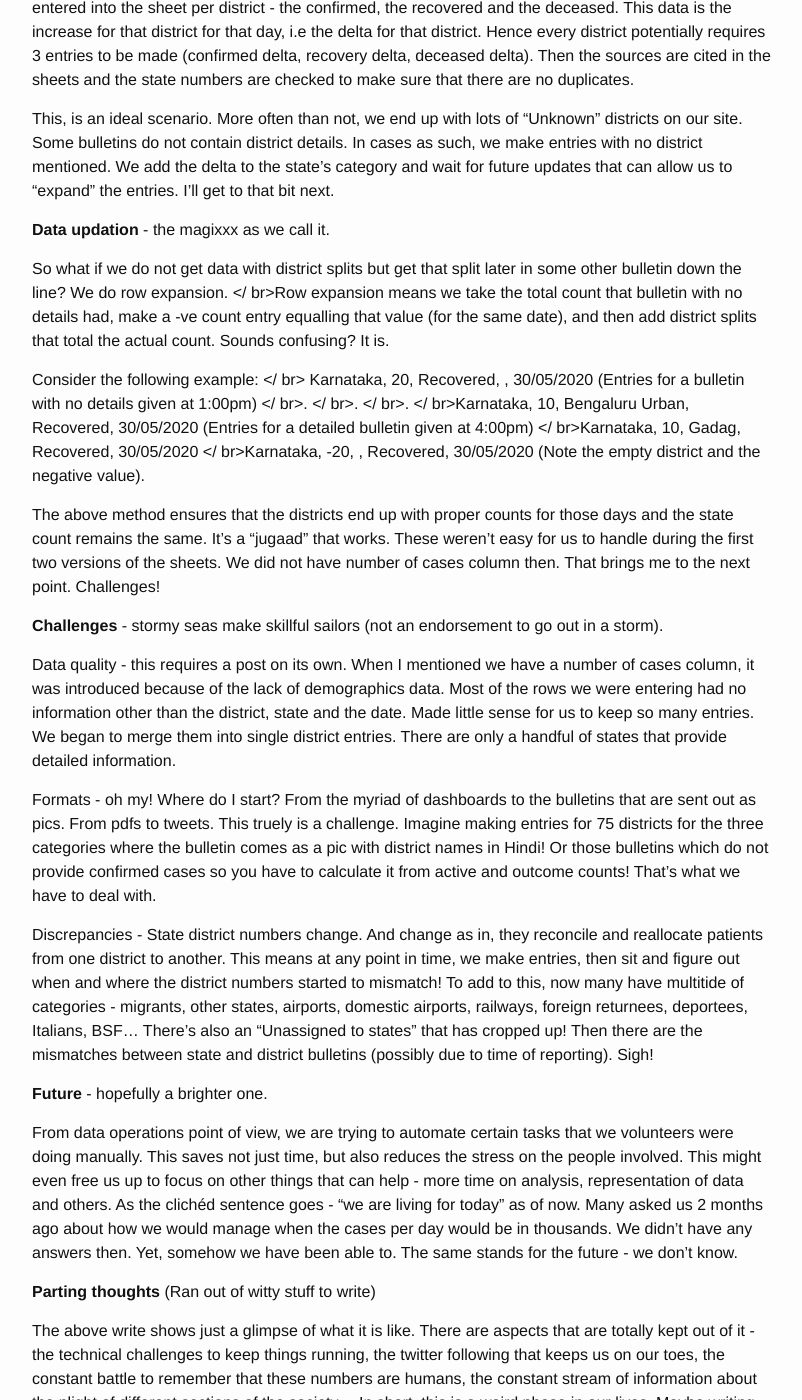
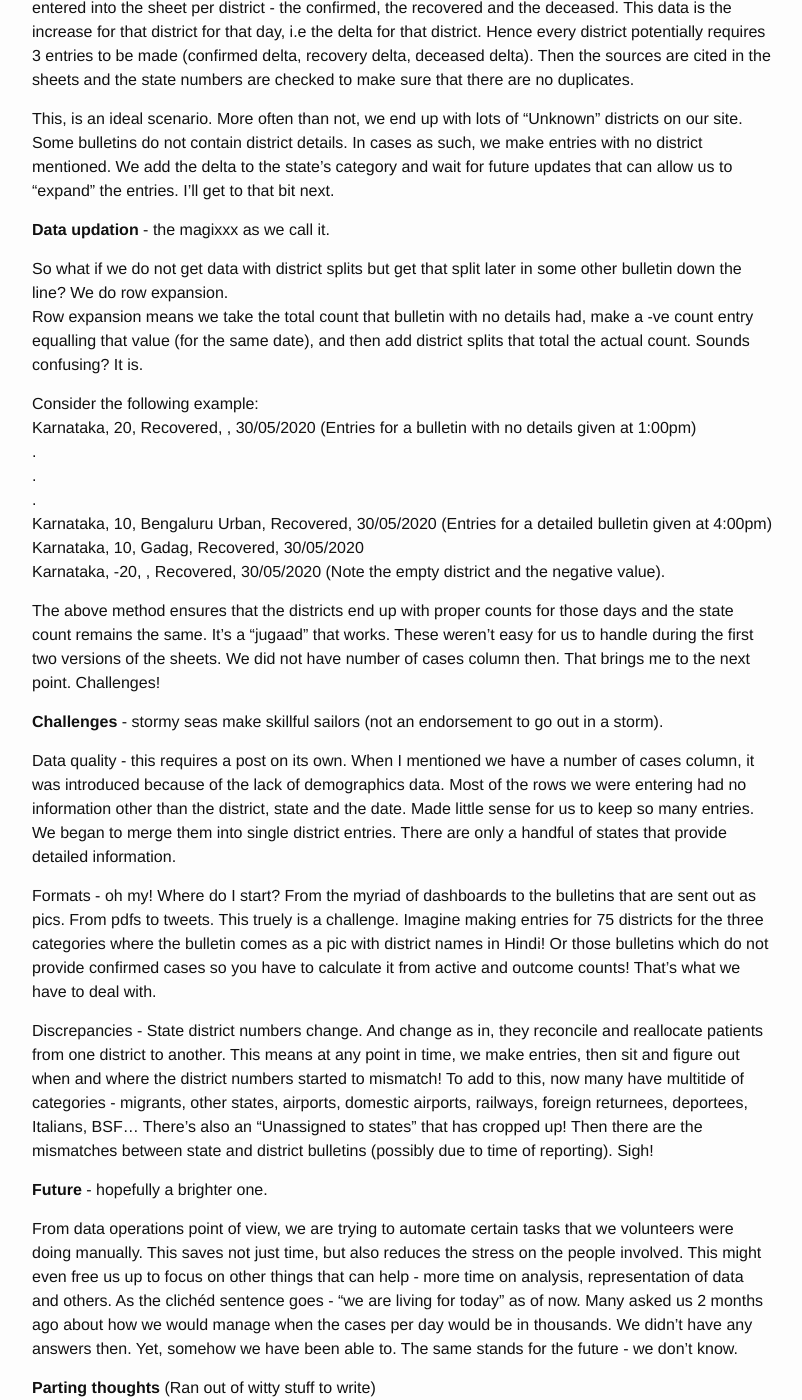
Before and after one commit to covid19india/blog, a Jekyll site: the page built from _posts/2020-05-31-dataopsworkflow.md, in a window 1280 px wide and 1400 px high, scrolled down 648 px. Shown: the whole window, without its empty margins (238-1040 px from the left). Built offline with Jekyll 4.4.1, drawn with Linux system fonts in a browser that asks for light colours; some of the changed text lies outside the part shown.

Commit message:
Update 2020-05-31-dataopsworkflow.md

```diff
--- a/_posts/2020-05-31-dataopsworkflow.md
+++ b/_posts/2020-05-31-dataopsworkflow.md
@@ -20,16 +20,16 @@ This, is an ideal scenario. More often than not, we end up with lots of "Unknown
 <b>Data updation</b> - the magixxx as we call it.
 
 So what if we do not get data with district splits but get that split later in some other bulletin down the line? We do row expansion.
-</ br>Row expansion means we take the total count that bulletin with no details had, make a -ve count entry equalling that value (for the same date), and then add district splits that total the actual count. Sounds confusing? It is.
+<br/>Row expansion means we take the total count that bulletin with no details had, make a -ve count entry equalling that value (for the same date), and then add district splits that total the actual count. Sounds confusing? It is.
 
-Consider the following example: </ br>
+Consider the following example: <br/>
 Karnataka, 20, Recovered, , 30/05/2020 (Entries for a bulletin with no details given at 1:00pm)
-</ br>.
-</ br>.
-</ br>.
-</ br>Karnataka, 10, Bengaluru Urban, Recovered, 30/05/2020 (Entries for a detailed bulletin given at 4:00pm)
-</ br>Karnataka, 10, Gadag, Recovered, 30/05/2020
-</ br>Karnataka, -20, , Recovered, 30/05/2020 (Note the empty district and the negative value).
+<br/>.
+<br/>.
+<br/>.
+<br/>Karnataka, 10, Bengaluru Urban, Recovered, 30/05/2020 (Entries for a detailed bulletin given at 4:00pm)
+<br/>Karnataka, 10, Gadag, Recovered, 30/05/2020
+<br/>Karnataka, -20, , Recovered, 30/05/2020 (Note the empty district and the negative value).
 
 The above method ensures that the districts end up with proper counts for those days and the state count remains the same. It's a "jugaad" that works. These weren't easy for us to handle during the first two versions of the sheets. We did not have number of cases column then. That brings me to the next point. Challenges!
 
@@ -49,5 +49,5 @@ From data operations point of view, we are trying to automate certain tasks that
 
 The above write shows just a glimpse of what it is like. There are aspects that are totally kept out of it - the technical challenges to keep things running, the twitter following that keeps us on our toes, the constant battle to remember that these numbers are humans, the constant stream of information about the plight of different sections of the society... In short, this is a weird phase in our lives. Maybe writing these blogs will turn out to be a way to speak our hearts and minds out. Who knows! For now, this is where we are.
 
-Until we write next,</br>
+Until we write next,<br/>
 Stay safe!
```
